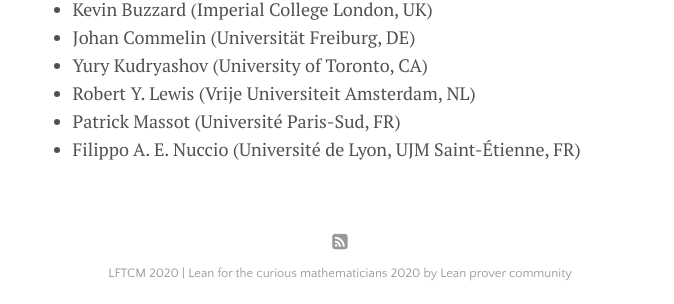
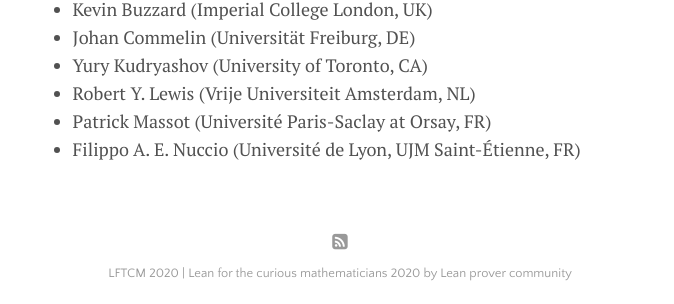
Before and after one commit to leanprover-community/lftcm2020, a Jekyll site: the page built from participants.md, in a window 1280 px wide. Shown: the part 453-757 px from the top of the page, without its empty margins (300-974 px from the left). Built offline with Jekyll 4.4.1, drawn with Linux system fonts in a browser that asks for light colours.

Commit message:
Affiliation

```diff
--- a/participants.md
+++ b/participants.md
@@ -19,5 +19,5 @@ we invite you to make a [Pull Request](https://help.github.com/en/github/collabo
 * Johan Commelin (Universität Freiburg, DE)
 * Yury Kudryashov (University of Toronto, CA)
 * Robert Y. Lewis (Vrije Universiteit Amsterdam, NL)
-* Patrick Massot (Université Paris-Sud, FR)
+* Patrick Massot (Université Paris-Saclay at Orsay, FR)
 * Filippo A. E. Nuccio (Université de Lyon, UJM Saint-Étienne, FR)
```
